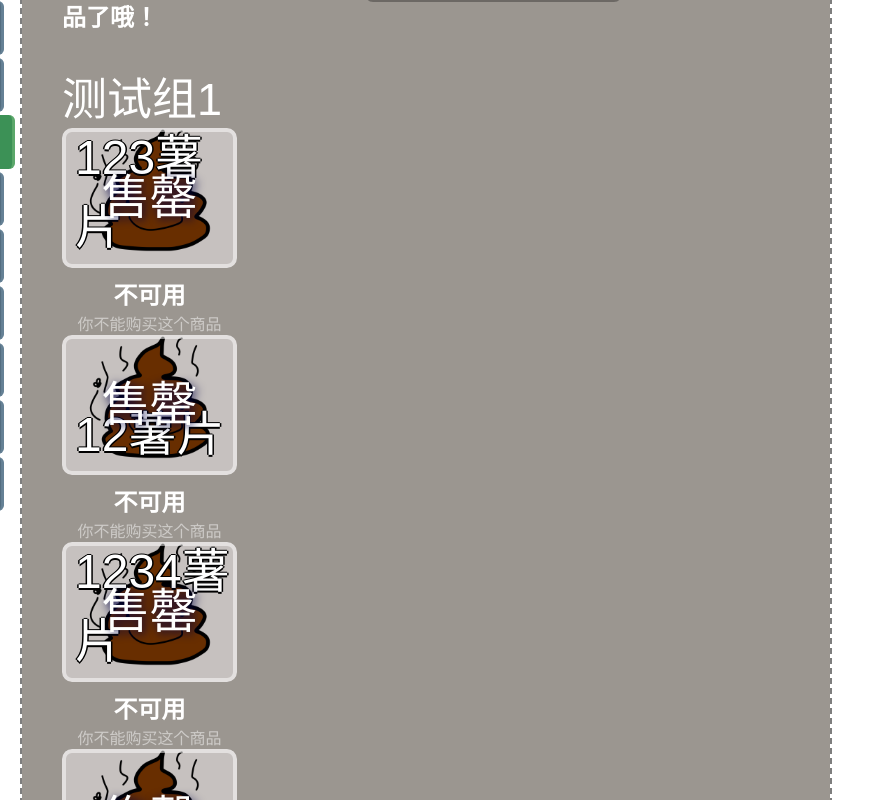
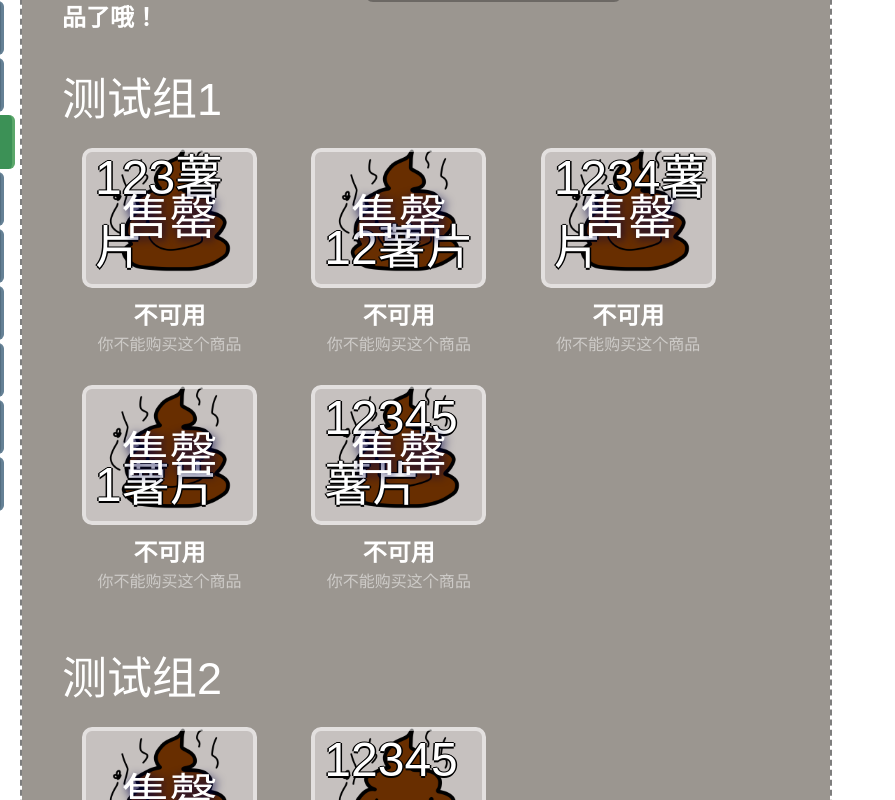
Before and after one commit to kagamibot-team/kagami-bot-frontend, a Vue app: page /xjshop/home in a window 1280 px wide. Shown: the part 520-1320 px from the top of the page, without its empty margins (0-895 px from the left). Built offline with nearby package versions, Linux system fonts and the light colour scheme; a web font is replaced by a local one.

Commit message:
修复小镜商店的换行问题

```diff
--- a/src/views/xjshop/ShopViewDeprecated.vue
+++ b/src/views/xjshop/ShopViewDeprecated.vue
@@ -18,8 +18,7 @@ const shop = load<ShopDisplay>(default_data)
     <img src="../../assets/kagami_shop.png" />
     <div class="content">
       <div class="head">
-        欢迎来到小镜商店，<u>{{ shop.user.name }}</u
-        >！
+        欢迎来到小镜商店，<u>{{ shop.user.name }}</u>！
         <br />
         你现在有 <u>{{ shop.chips }}</u> 薯片，输入
         <code>小镜商店 购买 商品名</code> 就可以购买商品了哦！
@@ -29,14 +28,8 @@ const shop = load<ShopDisplay>(default_data)
           <div class="title">{{ group.group_name }}</div>
           <div class="products">
             <!-- eslint-disable-next-line vue/first-attribute-linebreak -->
-            <BookBox
-              v-for="(product, index2) in group.products"
-              :key="index2"
-              :display_box="product.display_box"
-              :title1="product.title1"
-              :title2="product.title2"
-              class="product"
-            />
+            <BookBox v-for="(product, index2) in group.products" :key="index2" :display_box="product.display_box"
+              :title1="product.title1" :title2="product.title2" class="product" />
           </div>
         </div>
       </div>
@@ -93,4 +86,11 @@ const shop = load<ShopDisplay>(default_data)
     }
   }
 }
+
+.products {
+  display: grid;
+  grid-template-columns: 1fr 1fr 1fr;
+  padding: 20px;
+  row-gap: 30px;
+}
 </style>
```
